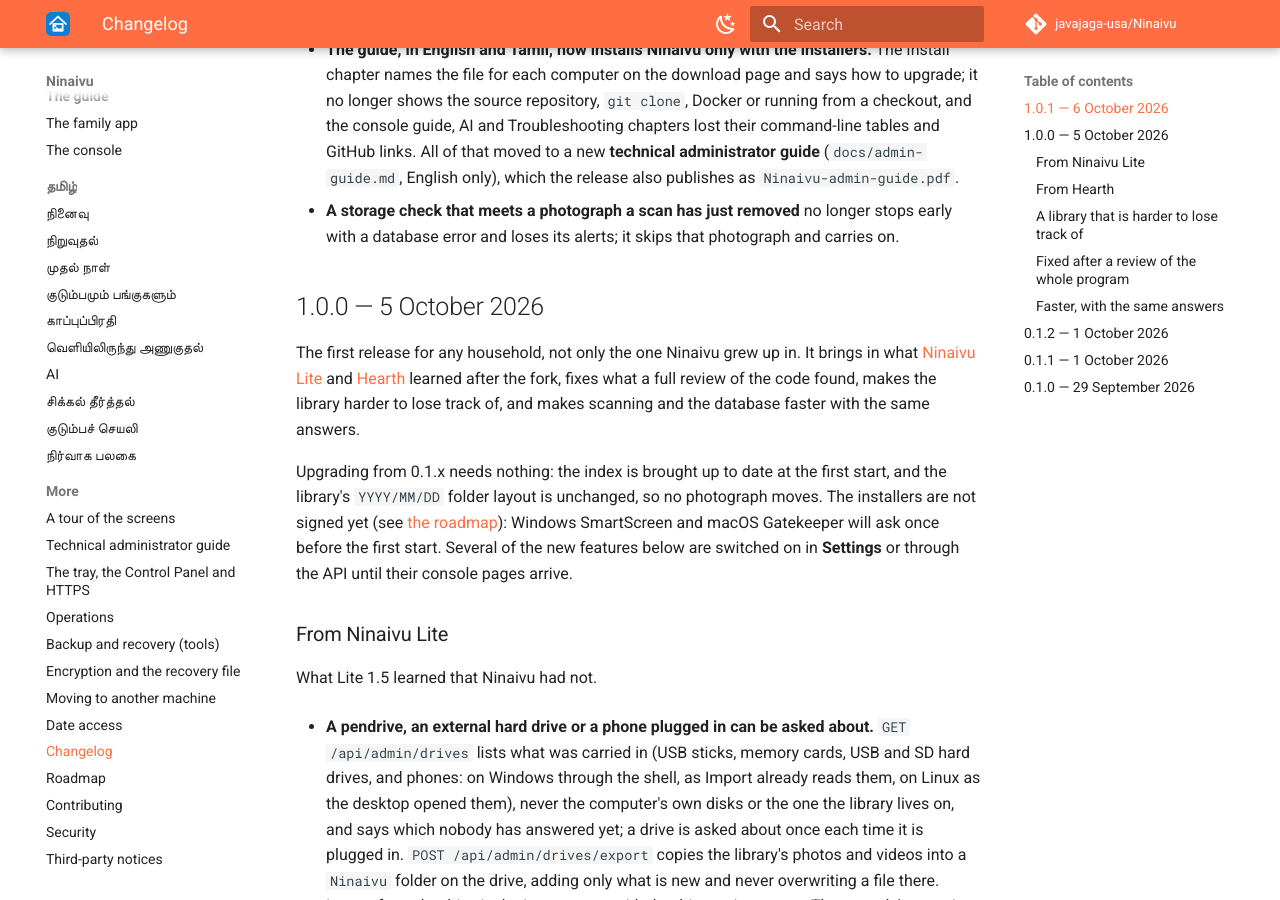
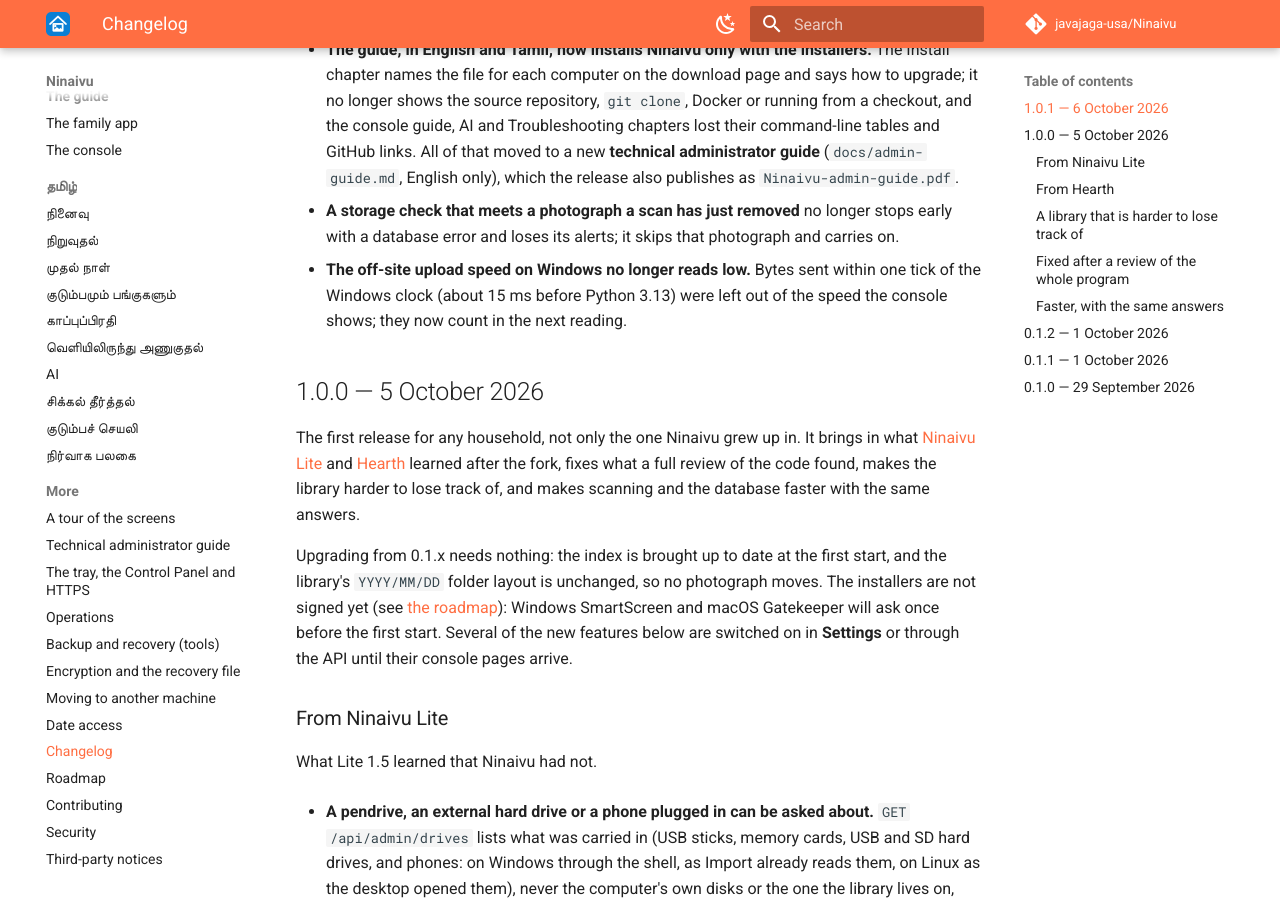
Before and after one commit to javajaga-usa/Ninaivu, an MkDocs documentation site: the page built from docs/CHANGELOG.md, in a window 1280 px wide and 900 px high, scrolled down 474 px. Built offline with MkDocs 1.6.1 and Material for MkDocs 9.7.7, drawn with Linux system fonts in a browser that asks for light colours; comment, search, counter and statistics services are not loaded.

Commit message:
Changelog: the Windows upload-speed fix in 1.0.1
Co-Authored-By: Claude Opus 5.5 (1M context) <noreply@anthropic.com>
Claude-Session: https://claude.ai/code/session_01QEy4xwWUKCcaSyTYUovxgb

```diff
--- a/docs/CHANGELOG.md
+++ b/docs/CHANGELOG.md
@@ -26,6 +26,10 @@ nothing; the library and the index are unchanged.
 - **A storage check that meets a photograph a scan has just removed** no
   longer stops early with a database error and loses its alerts; it skips
   that photograph and carries on.
+- **The off-site upload speed on Windows no longer reads low.** Bytes sent
+  within one tick of the Windows clock (about 15 ms before Python 3.13) were
+  left out of the speed the console shows; they now count in the next
+  reading.
 
 ## 1.0.0 — 5 October 2026
 
```
